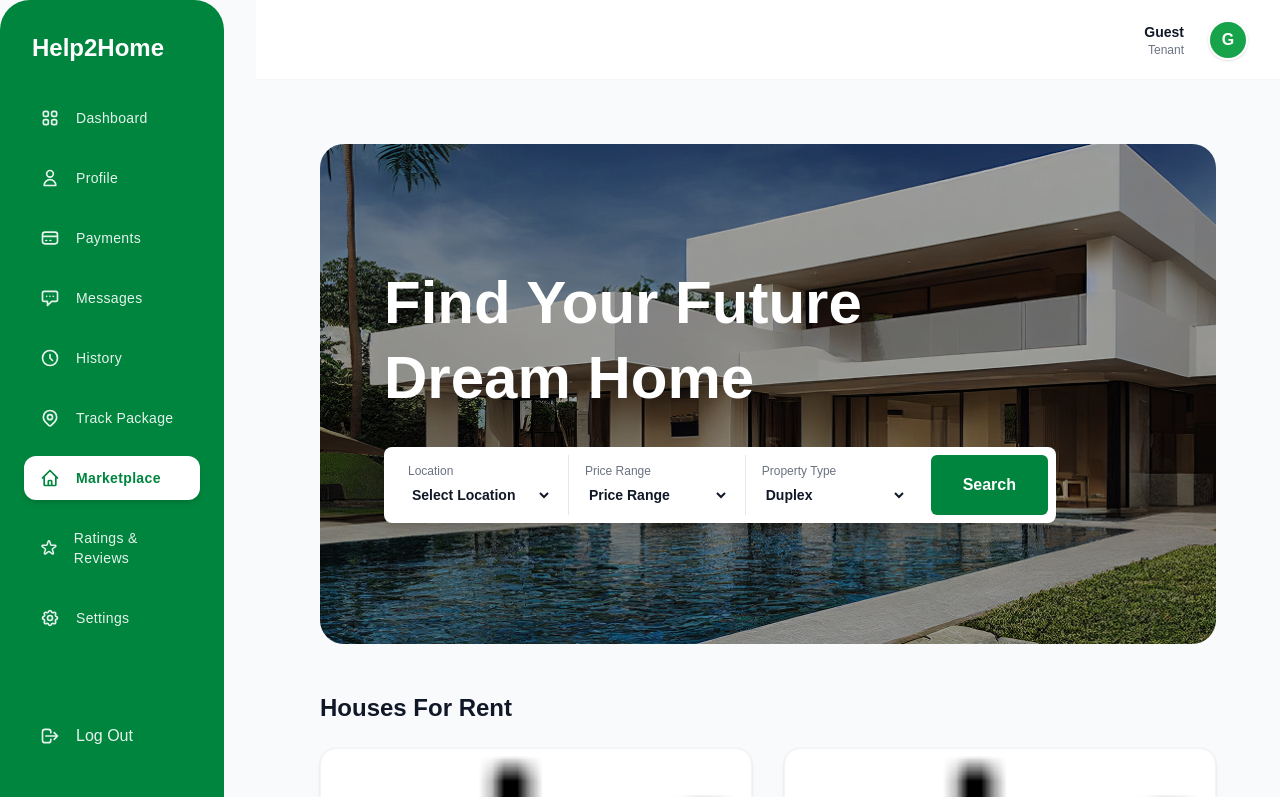
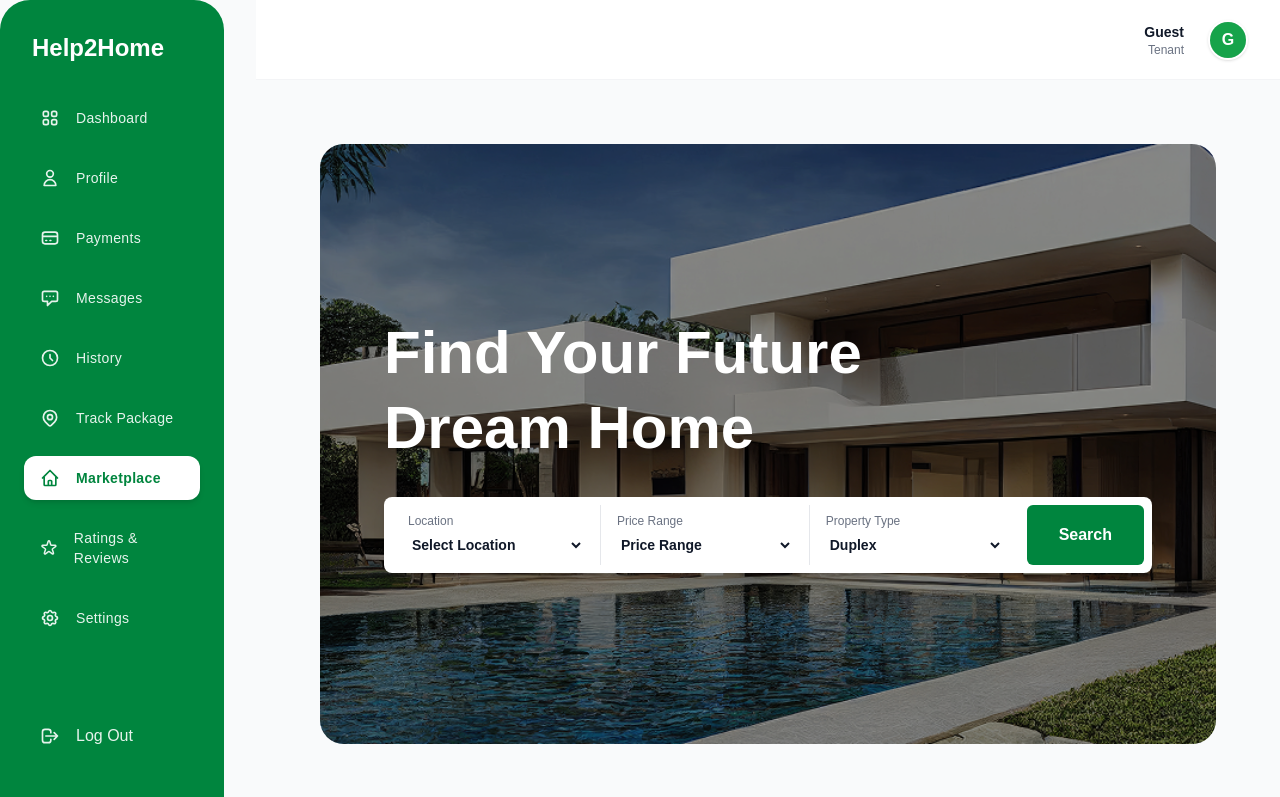
Before and after one commit to Synergyfy/Help2Home, a Next.js app: page /dashboard/tenant/marketplace in a window 1280 px wide. Shown: the top 797 px of the page. Built offline with nearby package versions, Linux system fonts and the light colour scheme.

Commit message:
Improve marketplace hero mobile responsiveness with better spacing and layout

```diff
--- a/components/MarketplaceHero.tsx
+++ b/components/MarketplaceHero.tsx
@@ -5,7 +5,7 @@ import Image from 'next/image';
 
 export default function MarketplaceHero() {
     return (
-        <div className="relative w-full h-[400px] md:h-[500px] rounded-3xl overflow-hidden mb-12">
+        <div className="relative w-full h-[500px] sm:h-[550px] md:h-[600px] rounded-xl md:rounded-3xl overflow-hidden mb-8 md:mb-12">
             {/* Background Image */}
             <Image
                 src="/assets/marketplace assets/Rectangle 129.png"
@@ -16,22 +16,22 @@ export default function MarketplaceHero() {
             />
 
             {/* Overlay Gradient */}
-            <div className="absolute inset-0 bg-black/30"></div>
+            <div className="absolute inset-0 bg-black/40"></div>
 
             {/* Content */}
-            <div className="absolute inset-0 flex flex-col justify-center px-4 md:px-8 lg:px-16">
-                <div className="max-w-2xl">
-                    <h1 className="text-3xl md:text-4xl lg:text-6xl font-bold text-white mb-6 md:mb-8 leading-tight">
+            <div className="absolute inset-0 flex flex-col justify-center px-4 sm:px-6 md:px-8 lg:px-16 py-8">
+                <div className="max-w-3xl w-full">
+                    <h1 className="text-2xl sm:text-3xl md:text-4xl lg:text-6xl font-bold text-white mb-4 sm:mb-6 md:mb-8 leading-tight">
                         Find Your Future<br />Dream Home
                     </h1>
 
                     {/* Search Bar */}
-                    <div className="bg-white p-3 md:p-2 rounded-lg shadow-lg flex flex-col md:flex-row gap-3 md:gap-2 max-w-3xl">
+                    <div className="bg-white p-3 sm:p-4 md:p-2 rounded-lg shadow-lg flex flex-col md:flex-row gap-3 md:gap-2 w-full">
                         <div className="flex-1 flex flex-col md:grid md:grid-cols-3 gap-3 md:gap-0 md:divide-x md:divide-gray-200">
                             {/* Location */}
                             <div className="px-0 md:px-4 py-2">
                                 <label className="block text-xs text-gray-500 font-medium mb-1">Location</label>
-                                <select className="w-full text-sm font-bold text-gray-900 bg-transparent border border-gray-200 md:border-none rounded md:rounded-none focus:ring-0 p-2 md:p-0 cursor-pointer">
+                                <select className="w-full text-sm font-bold text-gray-900 bg-white border border-gray-200 md:border-none rounded md:rounded-none focus:ring-2 focus:ring-green-500 md:focus:ring-0 p-2 md:p-0 cursor-pointer">
                                     <option>Select Location</option>
                                     <option>Abuja</option>
                                     <option>Lagos</option>
@@ -42,7 +42,7 @@ export default function MarketplaceHero() {
                             {/* Price Range */}
                             <div className="px-0 md:px-4 py-2">
                                 <label className="block text-xs text-gray-500 font-medium mb-1">Price Range</label>
-                                <select className="w-full text-sm font-bold text-gray-900 bg-transparent border border-gray-200 md:border-none rounded md:rounded-none focus:ring-0 p-2 md:p-0 cursor-pointer">
+                                <select className="w-full text-sm font-bold text-gray-900 bg-white border border-gray-200 md:border-none rounded md:rounded-none focus:ring-2 focus:ring-green-500 md:focus:ring-0 p-2 md:p-0 cursor-pointer">
                                     <option>Price Range</option>
                                     <option>₦200k - ₦500k</option>
                                     <option>₦500k - ₦1M</option>
@@ -53,7 +53,7 @@ export default function MarketplaceHero() {
                             {/* Property Type */}
                             <div className="px-0 md:px-4 py-2">
                                 <label className="block text-xs text-gray-500 font-medium mb-1">Property Type</label>
-                                <select className="w-full text-sm font-bold text-gray-900 bg-transparent border border-gray-200 md:border-none rounded md:rounded-none focus:ring-0 p-2 md:p-0 cursor-pointer">
+                                <select className="w-full text-sm font-bold text-gray-900 bg-white border border-gray-200 md:border-none rounded md:rounded-none focus:ring-2 focus:ring-green-500 md:focus:ring-0 p-2 md:p-0 cursor-pointer">
                                     <option>Duplex</option>
                                     <option>Flat</option>
                                     <option>Bungalow</option>
@@ -62,7 +62,7 @@ export default function MarketplaceHero() {
                         </div>
 
                         {/* Search Button */}
-                        <button className="bg-[#00853E] text-white px-8 py-3 rounded-md font-bold hover:bg-green-700 transition-colors">
+                        <button className="bg-[#00853E] text-white px-6 sm:px-8 py-3 rounded-md font-bold hover:bg-green-700 transition-colors w-full md:w-auto">
                             Search
                         </button>
                     </div>
```
